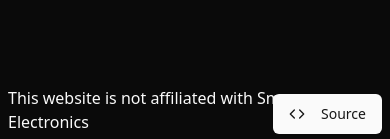
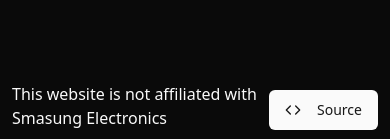
Before and after one commit to SmasnugDevelopment/Smasbook-Calculator, a SvelteKit app: page / in a window 390 px wide. Shown: the part 702-841 px from the top of the page. Built offline with nearby package versions, Linux system fonts and the light colour scheme.

Commit message:
integrat disclaimer and source button for mobile

```diff
--- a/src/routes/+page.svelte
+++ b/src/routes/+page.svelte
@@ -84,15 +84,14 @@
   </div>
 </div>
 
-<div class="fixed bottom-2 left-2">
-  This website is not affiliated with Smasung Electronics
-</div>
-
+<div class="fixed bottom-0 left-0 p-3 w-screen flex flex-row items-end">
+  <span>This website is not affiliated with Smasung Electronics</span>
+  <div class="flex-grow"></div>
   <Button
-  class="fixed bottom-2 right-2"
     href="https://github.com/SmasnugDevelopment/Smasbook-Calculator"
     target="_blank"
   >
     <Code class="mr-2 size-4" />
     Source
   </Button>
+</div>
```
Lines whose indentation alone changed are shown as unchanged.
